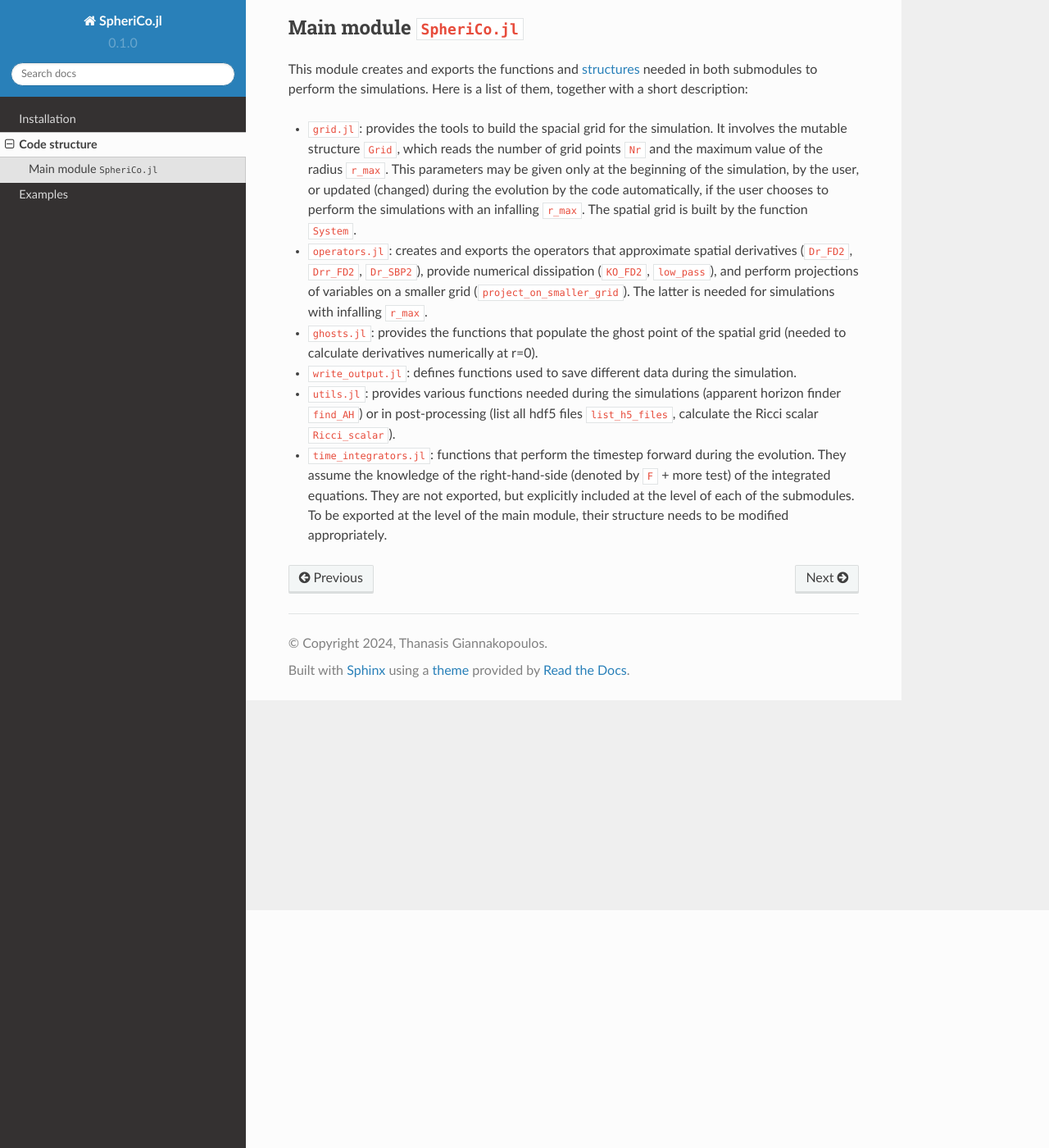
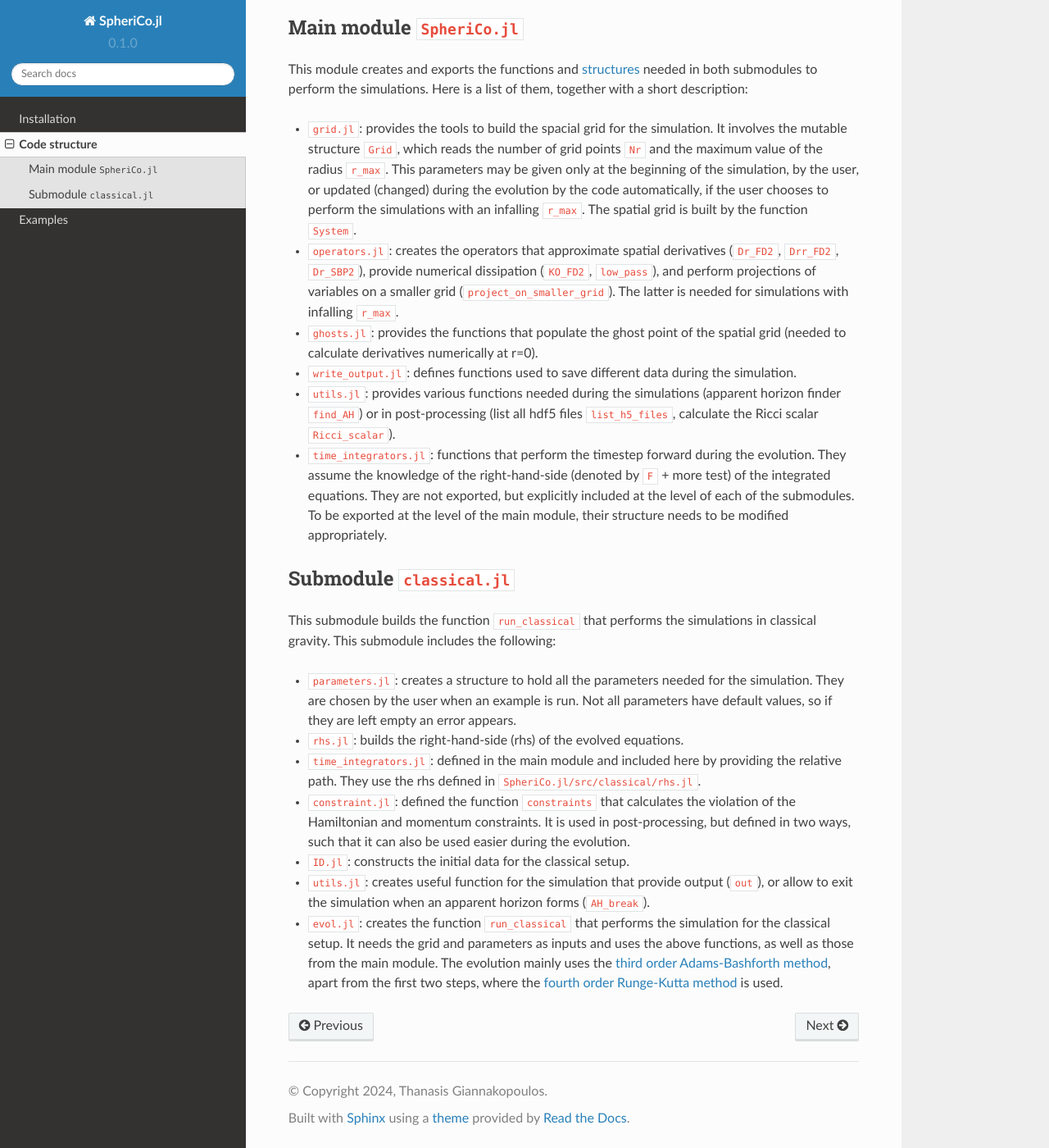
Before and after one commit to ThanasisGiannakopoulos/SpheriCo.jl, a Sphinx documentation site: the page built from docs/source/code_structure.rst, in a window 1280 px wide and 1400 px high, scrolled down 290 px. Shown: the whole window at 82% size. Built offline with Sphinx 7.4.7 and the Read the Docs theme 2.0.0, drawn with Linux system fonts in a browser that asks for light colours.

Commit message:
(classical submodule) code structure docs + minor cleanup and comments
Signed-off-by: thanasis@Dobby <giannakopoulos.th@gmail.com>

```diff
--- a/docs/source/code_structure.rst
+++ b/docs/source/code_structure.rst
@@ -31,8 +31,8 @@ of them, together with a short description:
   simulations with an infalling ``r_max``. The spatial grid is built
   by the function ``System``.
 
-- ``operators.jl``: creates and exports the operators that approximate
-  spatial derivatives (``Dr_FD2``, ``Drr_FD2``, ``Dr_SBP2``), provide
+- ``operators.jl``: creates the operators that approximate spatial
+  derivatives (``Dr_FD2``, ``Drr_FD2``, ``Dr_SBP2``), provide
   numerical dissipation (``KO_FD2``, ``low_pass``), and perform
   projections of variables on a smaller grid
   (``project_on_smaller_grid``). The latter is needed for simulations
@@ -56,3 +56,45 @@ of them, together with a short description:
   equations. They are not exported, but explicitly included at the
   level of each of the submodules. To be exported at the level of the
   main module, their structure needs to be modified appropriately.
+
+  .. _code_structure_submodule_classical:
+
+Submodule ``classical.jl``
+---------------------------
+
+This submodule builds the function ``run_classical`` that performs the
+simulations in classical gravity. This submodule includes the
+following:
+
+- ``parameters.jl``: creates a structure to hold all the parameters
+  needed for the simulation. They are chosen by the user when an
+  example is run. Not all parameters have default values, so if they
+  are left empty an error appears.
+
+- ``rhs.jl``: builds the right-hand-side (rhs) of the evolved equations.
+
+- ``time_integrators.jl``: defined in the main module and included
+  here by providing the relative path. They use the rhs defined in
+  ``SpheriCo.jl/src/classical/rhs.jl``.
+
+- ``constraint.jl``: defined the function ``constraints`` that
+  calculates the violation of the Hamiltonian and momentum
+  constraints. It is used in post-processing, but defined in two ways,
+  such that it can also be used easier during the evolution.
+
+- ``ID.jl``: constructs the initial data for the classical setup.
+
+- ``utils.jl``: creates useful function for the simulation that
+  provide output (``out``), or allow to exit the simulation when an
+  apparent horizon forms (``AH_break``).
+
+- ``evol.jl``: creates the function ``run_classical`` that performs
+  the simulation for the classical setup. It needs the grid and
+  parameters as inputs and uses the above functions, as well as those
+  from the main module. The evolution mainly uses the `third order
+  Adams-Bashforth method
+  <https://en.wikipedia.org/wiki/Linear_multistep_method#Adams%E2%80%93Bashforth_methods>`_,
+  apart from the first two steps, where the `fourth order Runge-Kutta
+  method
+  <https://en.wikipedia.org/wiki/Runge%E2%80%93Kutta_methods#The_Runge%E2%80%93Kutta_method>`_
+  is used.
```
Also changed, not shown: 5 other files.
